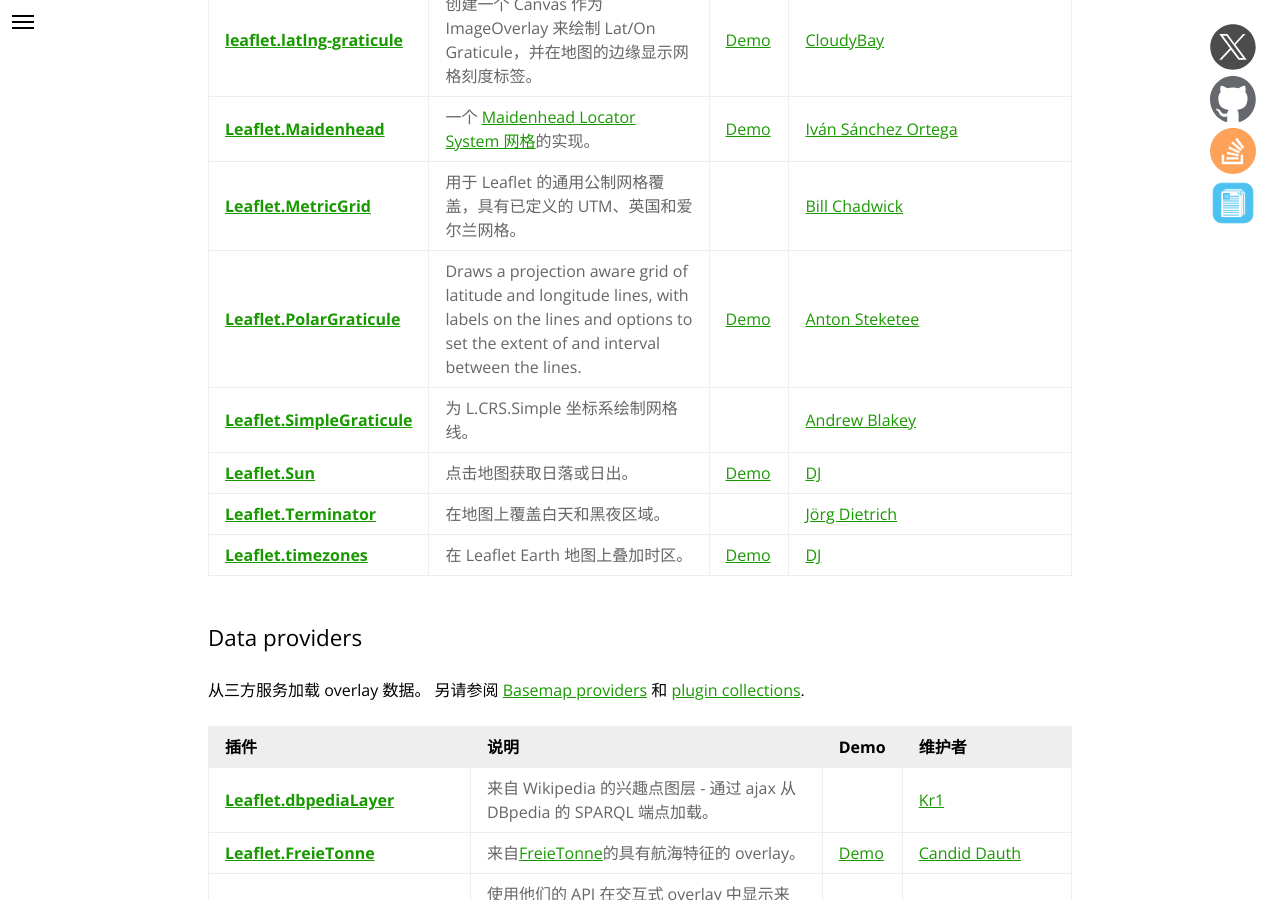
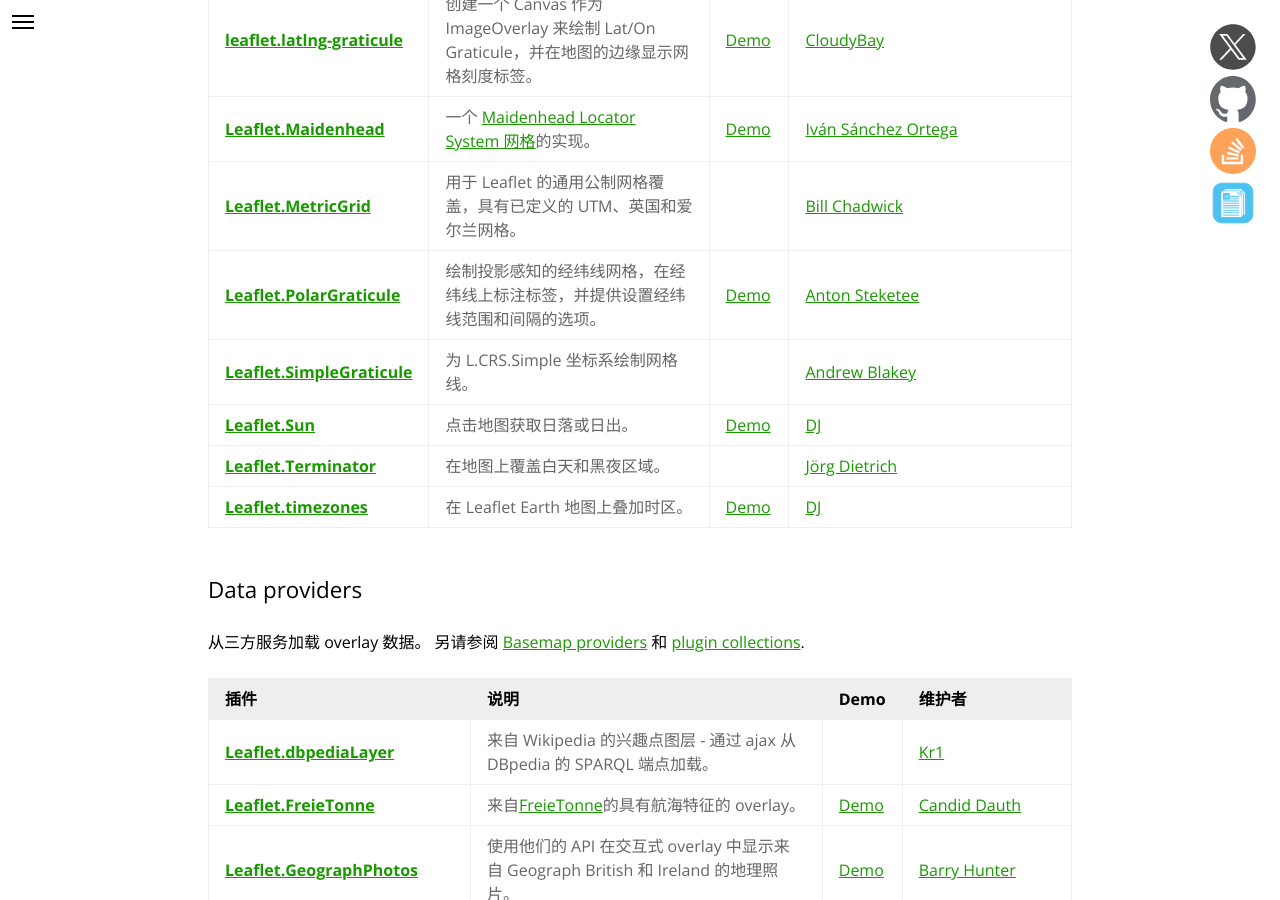
Before and after one commit to NICEXAI/leaflet_zh, a Jekyll site: the page built from plugins.md, in a window 1280 px wide and 900 px high, scrolled down 10824 px. Built offline with Jekyll 4.4.1, drawn with Linux system fonts in a browser that asks for light colours; some of the changed text lies outside the part shown.

Commit message:
- 对 leaflet-polar-graticule 内的文档进行翻译和校正

```diff
--- a/_plugins/search-popups/leaflet-search.md
+++ b/_plugins/search-popups/leaflet-search.md
@@ -9,4 +9,4 @@ compatible-v0:
 compatible-v1: true
 ---
 
-通过 LayerGroup/GeoJSON 中的自定义属性控制搜索标记/特征位置。 支持 AJAX/JSONP、自动补全和 3rd 方服务
+通过 LayerGroup/GeoJSON 中的自定义属性控制搜索标记/特征位置。 支持 AJAX/JSONP、自动补全和 3rd 方服务。
--- a/_plugins/synthetic-overlays/leaflet-polar-graticule.md
+++ b/_plugins/synthetic-overlays/leaflet-polar-graticule.md
@@ -9,4 +9,4 @@ compatible-v0:
 compatible-v1: true
 ---
 
-Draws a projection aware grid of latitude and longitude lines, with labels on the lines and options to set the extent of and interval between the lines.
+绘制投影感知的经纬线网格，在经纬线上标注标签，并提供设置经纬线范围和间隔的选项。
```
